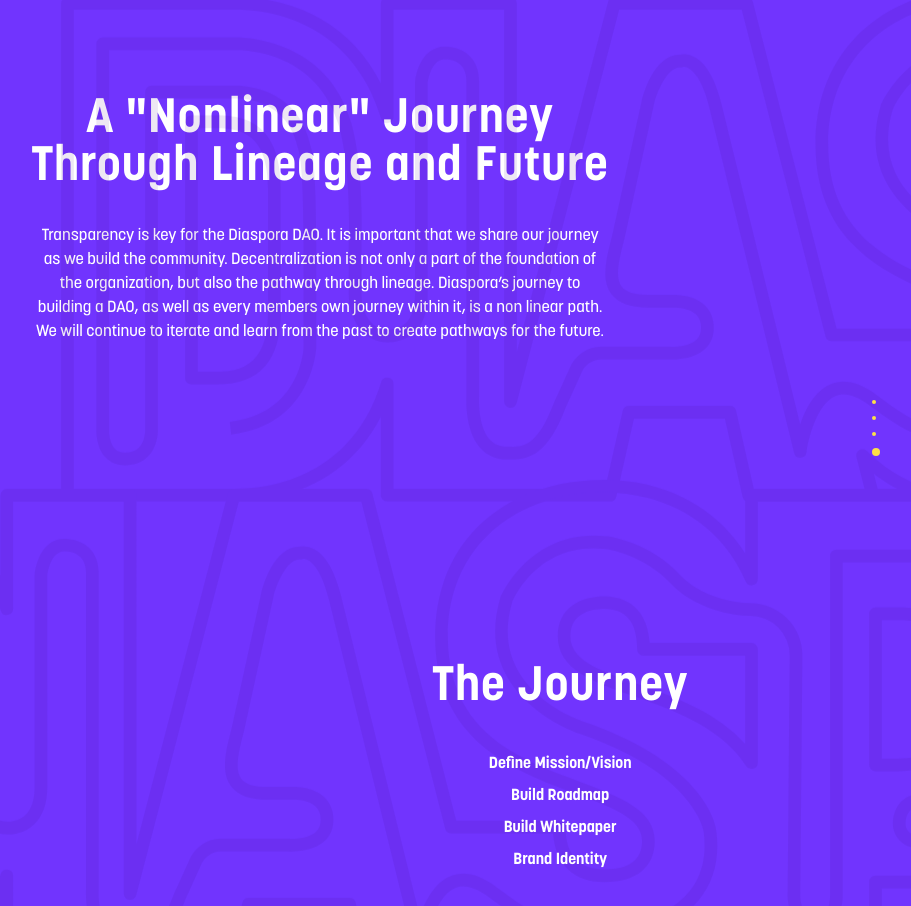
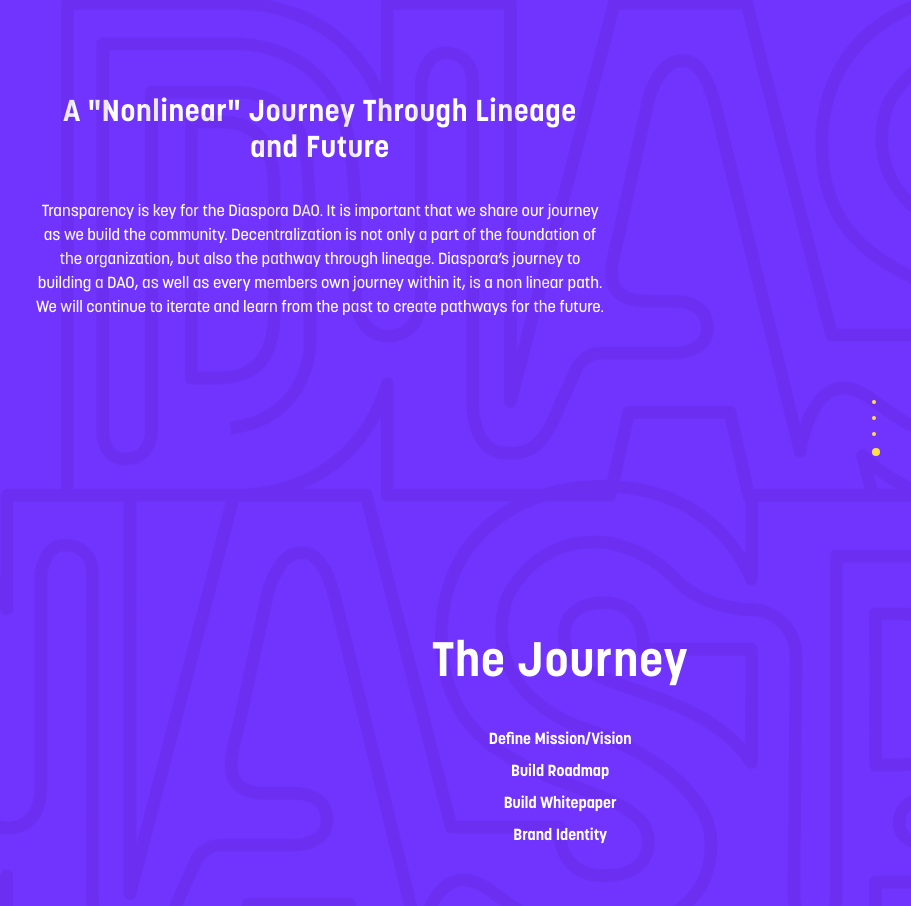
Before and after one commit to diaspora-labs/diaspora-site, a Next.js app: page /roadmap in a window 1280 px wide. Shown: the top 906 px of the page, without its empty margins (320-1231 px from the left). Built offline with nearby package versions, Linux system fonts and the light colour scheme.

Commit message:
added padding and change text size

```diff
--- a/pages/roadmap.tsx
+++ b/pages/roadmap.tsx
@@ -127,7 +127,7 @@ const Roadmap = () => {
       <div className="roadmap-animation" />
 
       <div className="flex w-screen flex-col items-center">
-        <p className="max-w-2xl p-8 pt-24 text-center text-5xl font-bold tracking-wide text-white">{pageTitle}</p>
+        <p className="max-w-2xl px-[60px] p-8 pt-24 text-center text-3xl font-bold tracking-wide text-white">{pageTitle}</p>
         <p className={"w-full text-center text-white md:w-6/12 text-center text-white px-8 text-base"}>{pageSubTitle}</p>
       </div>
 
```
